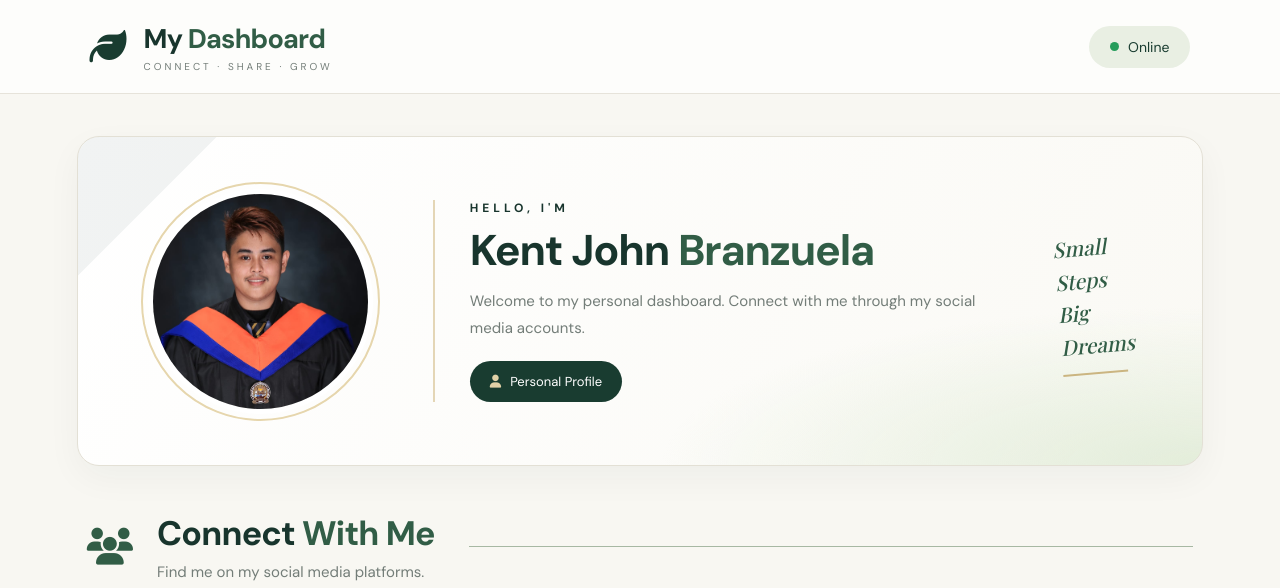
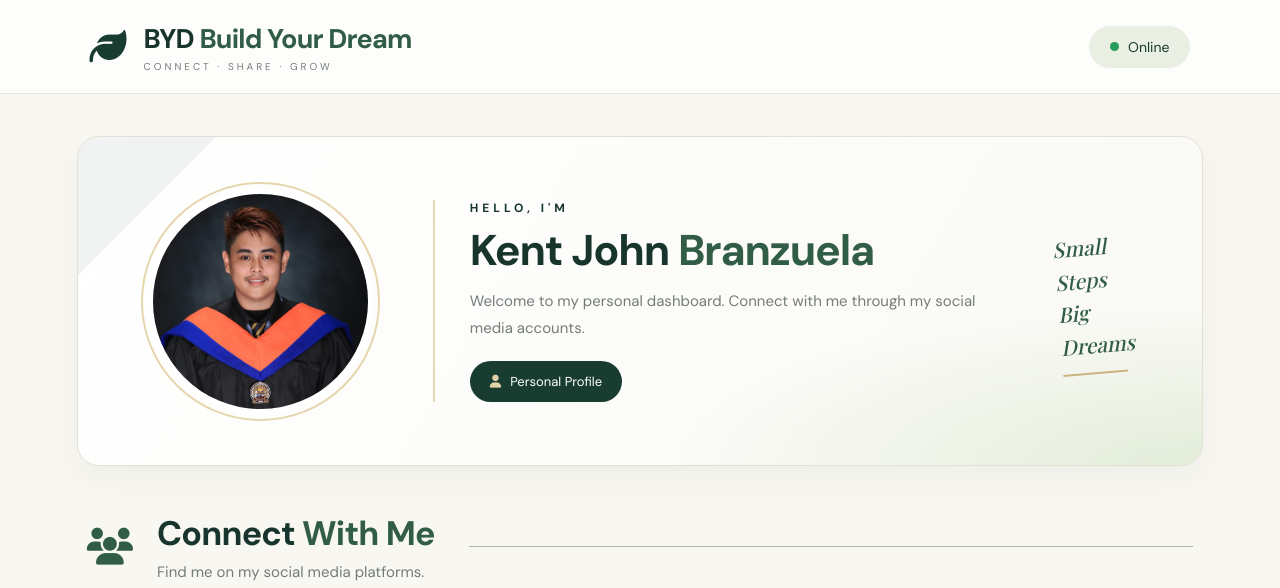
Before and after one commit to kentjohnbranzuela/BlackCard, a plain HTML site: page index.html in a window 1280 px wide. Shown: the top 588 px of the page. Drawn offline with nearby package versions, Linux system fonts and the light colour scheme.

Commit message:
Update index.html

```diff
--- a/index.html
+++ b/index.html
@@ -685,7 +685,7 @@
             </div>
 
             <div>
-                <div class="brand-name">My <span>Dashboard</span></div>
+                <div class="brand-name">BYD <span>Build Your Dream</span></div>
                 <div class="brand-tagline">CONNECT · SHARE · GROW</div>
             </div>
         </div>
```
